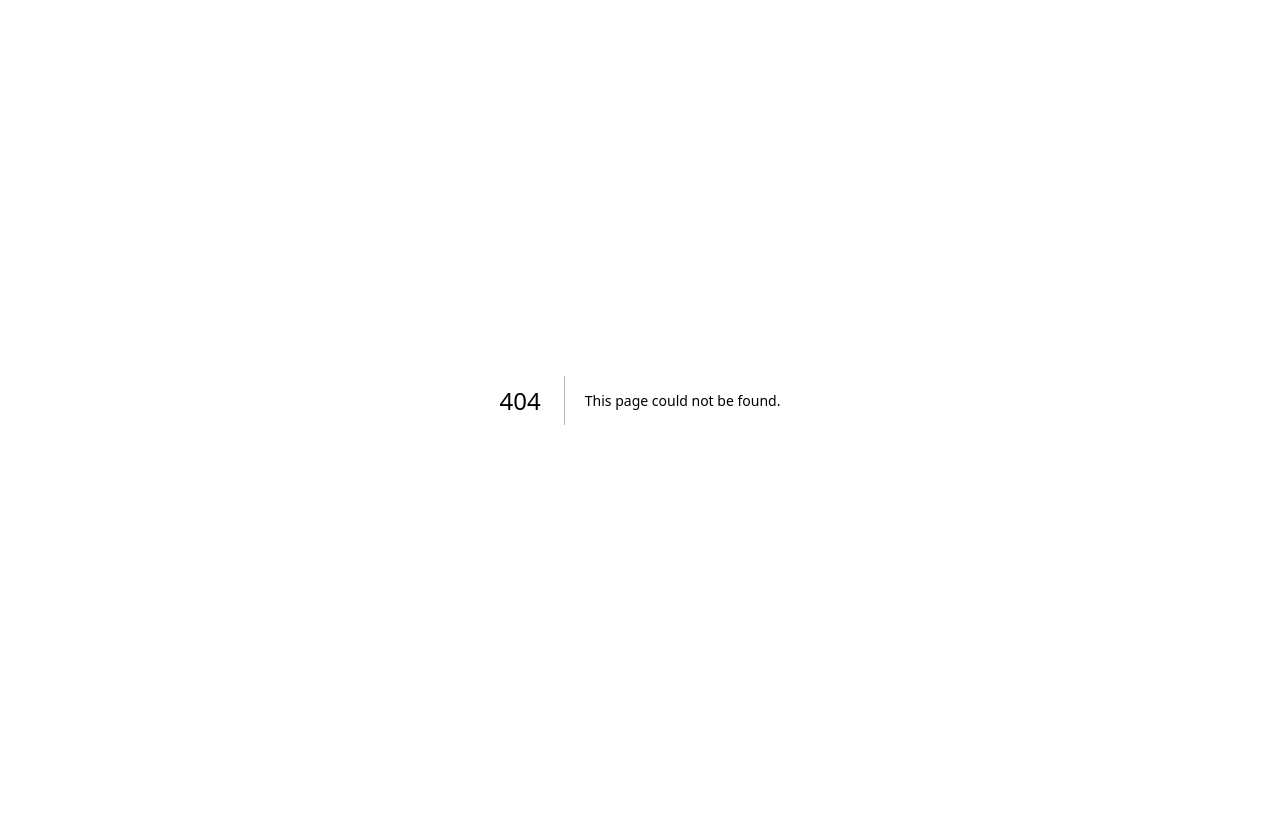
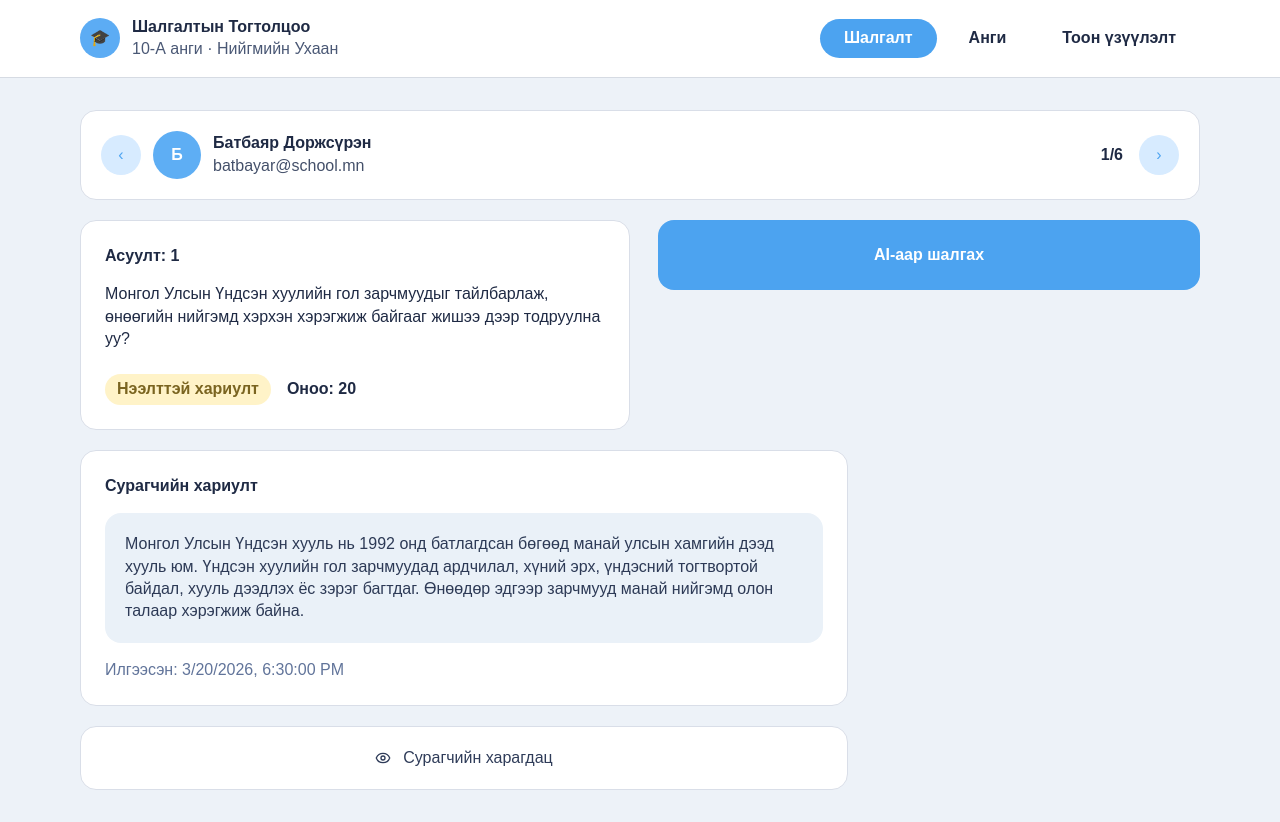
Before and after one commit to pinecone-studio/pinequest-s3-e2-update, a Next.js app in the folder apps/frontend/: page /teacher/shalgalt in a window 1280 px wide. Before the commit this address had no page. Before the commit the page ends 800 px from the top, so only its background shows below. Built offline with nearby package versions, Linux system fonts and the light colour scheme.

Commit message:
teacher-exam-ui

```diff
--- /dev/null
+++ b/apps/frontend/src/app/teacher/angi/page.tsx
@@ -0,0 +1,22 @@
+"use client";
+
+import { useState } from "react";
+import Header from "../components/header";
+import OverviewScreen from "../components/overview-screen";
+import ReviewScreen from "../components/review-screen";
+import StatsScreen from "../components/stats-screen";
+
+type TeacherView = "overview" | "review" | "stats";
+
+export default function TeacherAngiPage() {
+  const [activeView, setActiveView] = useState<TeacherView>("review");
+
+  return (
+    <div className="min-h-screen bg-[#edf2f8] text-[#1f2a44]">
+      <Header activeView={activeView} onChangeView={setActiveView} />
+      {activeView === "overview" && <OverviewScreen onOpenReview={() => setActiveView("review")} />}
+      {activeView === "review" && <ReviewScreen onBack={() => setActiveView("overview")} />}
+      {activeView === "stats" && <StatsScreen />}
+    </div>
+  );
+}
--- a/apps/frontend/src/app/teacher/components/header.tsx
+++ b/apps/frontend/src/app/teacher/components/header.tsx
@@ -5,15 +5,32 @@ import { useRouter } from "next/navigation";
 type TeacherView = "overview" | "review" | "stats";
 
 type HeaderProps = {
-  activeView: TeacherView;
-  onChangeView: (view: TeacherView) => void;
+  activeView?: TeacherView;
+  onChangeView?: (view: TeacherView) => void;
 };
 
 export default function Header({ activeView, onChangeView }: HeaderProps) {
   const router = useRouter();
+  const currentView = activeView;
+
+  const handleTabClick = (view: TeacherView) => {
+    if (onChangeView) {
+      onChangeView(view);
+      return;
+    }
+    if (view === "overview") {
+      router.push("/teacher/shalgalt");
+      return;
+    }
+    if (view === "review") {
+      router.push("/teacher/angi");
+      return;
+    }
+    router.push("/teacher/statistic");
+  };
 
   const buttonClass = (view: TeacherView) => {
-    if (activeView === view) {
+    if (currentView === view) {
       return "rounded-full bg-[#4ca3f0] px-6 py-2 text-4 font-semibold text-white";
     }
     return "rounded-full px-6 py-2 text-4 font-semibold text-[#1f2a44] transition hover:bg-[#edf2f8]";
@@ -31,16 +48,15 @@ export default function Header({ activeView, onChangeView }: HeaderProps) {
             <span className="text-4">🎓</span>
           </div>
           <div>
-            <p className="text-8 font-extrabold">Шалгалтын Тогтолцоо</p>
+            <p className="text-4 font-extrabold">Шалгалтын Тогтолцоо</p>
             <p className="text-4 text-[#4a5875]">10-А анги · Нийгмийн Ухаан</p>
           </div>
         </button>
 
         <div className="flex items-center gap-2">
-          <button className={buttonClass("review")} onClick={() => onChangeView("review")} type="button">
-            Шалгах
-          </button>
-          <button className={buttonClass("stats")} onClick={() => onChangeView("stats")} type="button">
+          <button className={buttonClass("overview")} onClick={() => handleTabClick("overview")} type="button">Шалгалт</button>
+          <button className={buttonClass("review")} onClick={() => handleTabClick("review")} type="button">Анги</button>
+          <button className={buttonClass("stats")} onClick={() => handleTabClick("stats")} type="button">
             Тоон үзүүлэлт
           </button>
         </div>
--- a/apps/frontend/src/app/teacher/components/overview-screen.tsx
+++ b/apps/frontend/src/app/teacher/components/overview-screen.tsx
@@ -1,24 +1,35 @@
-export default function OverviewScreen() {
+import { Eye } from "lucide-react";
+type OverviewScreenProps = {
+  onOpenReview: () => void;
+};
+
+export default function OverviewScreen({ onOpenReview }: OverviewScreenProps) {
   return (
     <main className="mx-auto w-full max-w-6xl space-y-5 px-4 py-8">
       <section className="rounded-2xl border border-[#d9dee8] bg-white p-5">
         <div className="flex flex-col gap-4 sm:flex-row sm:items-center sm:justify-between">
           <div className="flex items-center gap-3">
-            <button className="flex h-10 w-10 items-center justify-center rounded-full bg-[#d7ebff] text-8 text-[#4ea4f1]" type="button">
+            <button
+              className="flex h-10 w-10 items-center justify-center rounded-full bg-[#d7ebff] text-4 text-[#4ea4f1]"
+              type="button"
+            >
               ‹
             </button>
-            <div className="flex h-12 w-12 items-center justify-center rounded-full bg-[#5eaef4] text-8 font-bold text-white">
+            <div className="flex h-12 w-12 items-center justify-center rounded-full bg-[#5eaef4] text-4 font-bold text-white">
               Б
             </div>
             <div>
-              <p className="text-8 font-extrabold">Батбаяр Доржсүрэн</p>
+              <p className="text-4 font-extrabold">Батбаяр Доржсүрэн</p>
               <p className="text-4 text-[#44506a]">batbayar@school.mn</p>
             </div>
           </div>
 
           <div className="ml-auto flex items-center gap-4">
-            <span className="text-8 font-bold">1/6</span>
-            <button className="flex h-10 w-10 items-center justify-center rounded-full bg-[#d7ebff] text-8 text-[#4ea4f1]" type="button">
+            <span className="text-4 font-bold">1/6</span>
+            <button
+              className="flex h-10 w-10 items-center justify-center rounded-full bg-[#d7ebff] text-4 text-[#4ea4f1]"
+              type="button"
+            >
               ›
             </button>
           </div>
@@ -27,8 +38,8 @@ export default function OverviewScreen() {
 
       <section className="grid grid-cols-1 gap-5 lg:grid-cols-2">
         <article className="rounded-2xl border border-[#d9dee8] bg-white p-6">
-          <p className="mb-4 text-8 font-bold">Асуулт: 1</p>
-          <p className="text-8 font-medium leading-relaxed">
+          <p className="mb-4 text-4 font-bold">Асуулт: 1</p>
+          <p className="text-4 font-medium leading-relaxed">
             Монгол Улсын Үндсэн хуулийн гол зарчмуудыг тайлбарлаж, өнөөгийн
             нийгэмд хэрхэн хэрэгжиж байгааг жишээ дээр тодруулна уу?
           </p>
@@ -41,25 +52,35 @@ export default function OverviewScreen() {
         </article>
 
         <div className="lg:pl-2">
-          <button className="w-full rounded-2xl bg-[#4ca3f0] px-6 py-6 text-8 font-bold text-white transition hover:bg-[#3996ea]" type="button">
+          <button
+            className="w-full rounded-2xl bg-[#4ca3f0] px-6 py-6 text-4 font-bold text-white transition hover:bg-[#3996ea]"
+            type="button"
+          >
             AI-аар шалгах
           </button>
         </div>
       </section>
 
       <section className="max-w-3xl rounded-2xl border border-[#d9dee8] bg-white p-6">
-        <p className="mb-4 text-8 font-bold">Сурагчийн хариулт</p>
+        <p className="mb-4 text-4 font-bold">Сурагчийн хариулт</p>
         <div className="rounded-2xl bg-[#eaf1f8] p-5 text-4 leading-relaxed text-[#2d3a56]">
-          Монгол Улсын Үндсэн хууль нь 1992 онд батлагдсан бөгөөд манай улсын хамгийн
-          дээд хууль юм. Үндсэн хуулийн гол зарчмуудад ардчилал, хүний эрх, үндэсний
-          тогтвортой байдал, хууль дээдлэх ёс зэрэг багтдаг. Өнөөдөр эдгээр зарчмууд
-          манай нийгэмд олон талаар хэрэгжиж байна.
+          Монгол Улсын Үндсэн хууль нь 1992 онд батлагдсан бөгөөд манай улсын
+          хамгийн дээд хууль юм. Үндсэн хуулийн гол зарчмуудад ардчилал, хүний
+          эрх, үндэсний тогтвортой байдал, хууль дээдлэх ёс зэрэг багтдаг.
+          Өнөөдөр эдгээр зарчмууд манай нийгэмд олон талаар хэрэгжиж байна.
         </div>
-        <p className="mt-4 text-4 text-[#61749a]">Илгээсэн: 3/20/2026, 6:30:00 PM</p>
+        <p className="mt-4 text-4 text-[#61749a]">
+          Илгээсэн: 3/20/2026, 6:30:00 PM
+        </p>
       </section>
 
-      <button className="w-full max-w-3xl rounded-2xl border border-[#d9dee8] bg-white py-5 text-8 font-medium text-[#2f3c59] transition hover:bg-[#f7f9fc]" type="button">
-        Сурагчийн харагдац
+      <button
+        className="flex w-full max-w-3xl items-center justify-center gap-3 rounded-2xl border border-[#d9dee8] bg-white py-5 text-4 font-medium text-[#2f3c59] transition hover:bg-[#f7f9fc]"
+        onClick={onOpenReview}
+        type="button"
+      >
+        <Eye className="w-4 h-4" />
+        <span>Сурагчийн харагдац</span>
       </button>
     </main>
   );
--- a/apps/frontend/src/app/teacher/components/review-screen.tsx
+++ b/apps/frontend/src/app/teacher/components/review-screen.tsx
@@ -1,48 +1,72 @@
-export default function ReviewScreen() {
+import { ArrowLeft } from "lucide-react";
+
+type ReviewScreenProps = {
+  onBack: () => void;
+};
+
+export default function ReviewScreen({ onBack }: ReviewScreenProps) {
   return (
     <main className="mx-auto w-full max-w-6xl space-y-6 px-4 py-8">
-      <button className="text-4 font-medium text-[#6479a6]" type="button">
-        ◌ Буцах
+      <button
+        type="button"
+        onClick={onBack}
+        className="inline-flex items-center gap-2 text-muted-foreground hover:text-primary transition-colors"
+      >
+        <ArrowLeft className="w-4 h-4" />
+        <span>Буцах</span>
       </button>
 
       <section className="rounded-2xl border border-[#d9dee8] bg-white p-10 text-center">
-        <div className="mx-auto flex h-20 w-20 items-center justify-center rounded-full bg-[#5eaef4] text-8 font-semibold text-white">
+        <div className="mx-auto flex h-20 w-20 items-center justify-center rounded-full bg-[#5eaef4] text-4 font-semibold text-white">
           Б
         </div>
-        <p className="mt-5 text-8 font-extrabold">Батбаяр Доржсүрэн</p>
+        <p className="mt-5 text-4 font-extrabold">Батбаяр Доржсүрэн</p>
         <p className="mt-1 text-4 text-[#7384a5]">batbayar@school.mn</p>
       </section>
 
       <section className="rounded-2xl border border-[#cde4d8] bg-[#d9ece2] p-8 text-center">
-        <p className="text-4 font-semibold text-[#11a44c]">◉ Шалгалт батлагдсан</p>
-        <p className="mt-2 text-8 font-bold leading-none text-[#10b34f]">
+        <p className="text-4 font-semibold text-[#11a44c]">
+          ◉ Шалгалт батлагдсан
+        </p>
+        <p className="mt-2 text-4 font-bold leading-none text-[#10b34f]">
           16<span className="text-4 text-[#24314c]">/20</span>
         </p>
-        <p className="mt-2 text-8 font-semibold">80%</p>
+        <p className="mt-2 text-4 font-semibold">80%</p>
 
         <div className="mx-auto mt-4 h-3 w-full max-w-md rounded-full bg-white/80">
           <div className="h-3 w-[80%] rounded-full bg-[#12b650]" />
         </div>
 
-        <p className="mt-4 text-4 font-semibold text-[#1f2a44]">☑ Тэнцсэн - Маш сайн!</p>
+        <p className="mt-4 text-4 font-semibold text-[#1f2a44]">
+          ☑ Тэнцсэн - Маш сайн!
+        </p>
       </section>
 
       <section className="rounded-2xl border border-[#d9dee8] bg-white p-5">
         <p className="mb-3 text-4 font-semibold">Асуулт</p>
-        <div className="rounded-2xl bg-[#edf2f8] p-4 text-8 leading-relaxed">
-          Монгол Улсын Үндсэн хуулийн гол зарчмуудыг тайлбарлаж, өнөөгийн нийгэмд хэрхэн хэрэгжиж байгааг жишээ дээр тодруулна уу?
+        <div className="rounded-2xl bg-[#edf2f8] p-4 text-4 leading-relaxed">
+          Монгол Улсын Үндсэн хуулийн гол зарчмуудыг тайлбарлаж, өнөөгийн
+          нийгэмд хэрхэн хэрэгжиж байгааг жишээ дээр тодруулна уу?
         </div>
 
         <p className="mb-3 mt-5 text-4 font-semibold">Таны хариулт</p>
         <div className="rounded-2xl bg-[#edf2f8] p-4 text-4 leading-relaxed">
-          Монгол Улсын Үндсэн хууль нь 1992 онд батлагдсан бөгөөд манай улсын хамгийн дээд хууль юм. Үндсэн хуулийн гол зарчмуудад ардчилал, хүний эрх, үндэсний тогтвортой байдал, хууль дээдлэх ёс зэрэг багтдаг. Өнөөдөр эдгээр зарчмууд манай нийгэмд олон талаар хэрэгжиж байна. Жишээ нь, сонгуулийн эрх, үг хэлэх эрх чөлөө, шүүхийн хараат бус байдал зэрэг нь ардчилсан зарчмын илрэл юм.
+          Монгол Улсын Үндсэн хууль нь 1992 онд батлагдсан бөгөөд манай улсын
+          хамгийн дээд хууль юм. Үндсэн хуулийн гол зарчмуудад ардчилал, хүний
+          эрх, үндэсний тогтвортой байдал, хууль дээдлэх ёс зэрэг багтдаг.
+          Өнөөдөр эдгээр зарчмууд манай нийгэмд олон талаар хэрэгжиж байна.
+          Жишээ нь, сонгуулийн эрх, үг хэлэх эрх чөлөө, шүүхийн хараат бус
+          байдал зэрэг нь ардчилсан зарчмын илрэл юм.
         </div>
       </section>
 
       <section className="rounded-2xl border border-[#d9dee8] bg-white p-5">
         <p className="mb-3 text-4 font-semibold">Санал хүсэлт</p>
         <div className="rounded-2xl bg-[#edf2f8] p-4 text-4 leading-relaxed">
-          Хариулт нь үндсэн зарчмуудыг сайн тодорхойлсон боловч зарим жишээ нь илүү тодорхой байх шаардлагатай. Авлига, ядуурал зэрэг асуудлуудыг дурдсан нь сайн, гэхдээ эдгээр нь Үндсэн хуулийн хэрэгжилттэй яаж холбогдож байгааг тодруулаагүй байна.
+          Хариулт нь үндсэн зарчмуудыг сайн тодорхойлсон боловч зарим жишээ нь
+          илүү тодорхой байх шаардлагатай. Авлига, ядуурал зэрэг асуудлуудыг
+          дурдсан нь сайн, гэхдээ эдгээр нь Үндсэн хуулийн хэрэгжилттэй яаж
+          холбогдож байгааг тодруулаагүй байна.
         </div>
       </section>
 
@@ -60,17 +84,27 @@ export default function ReviewScreen() {
         <p className="mb-3 text-4 font-semibold">Дараагийн алхам</p>
         <div className="space-y-3">
           <div className="rounded-2xl bg-[#edf2f8] p-4">
-            <p className="text-8 font-bold">Санал хүсэлтийг анхааралтай уншаарай</p>
-            <p className="mt-1 text-4">Багш ямар зүйлийг сайжруулах хэрэгтэйг хэлж байгааг ойлгоорой</p>
+            <p className="text-4 font-bold">
+              Санал хүсэлтийг анхааралтай уншаарай
+            </p>
+            <p className="mt-1 text-4">
+              Багш ямар зүйлийг сайжруулах хэрэгтэйг хэлж байгааг ойлгоорой
+            </p>
           </div>
 
           <div className="rounded-2xl bg-[#edf2f8] p-4">
-            <p className="text-8 font-bold">Үндсэн материалыг давтан судлаарай</p>
-            <p className="mt-1 text-4">Ангийн тэмдэглэл, номоо дахин уншаад мэдлэгээ бэхжүүлээрэй</p>
+            <p className="text-4 font-bold">
+              Үндсэн материалыг давтан судлаарай
+            </p>
+            <p className="mt-1 text-4">
+              Ангийн тэмдэглэл, номоо дахин уншаад мэдлэгээ бэхжүүлээрэй
+            </p>
           </div>
 
           <div className="rounded-2xl bg-[#edf2f8] p-4">
-            <p className="text-8 font-bold">Асуулт байвал багштайгаа ярилцаарай</p>
+            <p className="text-4 font-bold">
+              Асуулт байвал багштайгаа ярилцаарай
+            </p>
             <p className="mt-1 text-4">Багш танд туслахад таатай байх болно</p>
           </div>
         </div>
--- a/apps/frontend/src/app/teacher/components/stats-screen.tsx
+++ b/apps/frontend/src/app/teacher/components/stats-screen.tsx
@@ -45,7 +45,7 @@ export default function StatsScreen() {
   return (
     <main className="mx-auto w-full max-w-6xl space-y-6 px-4 py-8">
       <section className="rounded-xl border border-[#d9dee8] bg-white p-6">
-        <h1 className="text-8 font-extrabold">Ангийн Тоон Үзүүлэлт</h1>
+        <h1 className="text-4 font-extrabold">Ангийн Тоон Үзүүлэлт</h1>
         <p className="mt-2 text-4 text-[#66789f]">10-А анги · Нийгмийн Ухаан · Шалгалт #1 · 2026/03/20</p>
       </section>
 
@@ -53,10 +53,10 @@ export default function StatsScreen() {
         {stats.map((item) => (
           <article key={item.title} className="rounded-xl border border-[#d9dee8] bg-white p-4">
             <div className="flex items-start justify-between">
-              <span className="text-8 text-[#68b4f5]">◉</span>
+              <span className="text-4 text-[#68b4f5]">◉</span>
               <span className={`text-4 font-semibold ${toneClasses(item.tone)}`}>{item.trend}</span>
             </div>
-            <p className="mt-3 text-8 font-bold">{item.value}</p>
+            <p className="mt-3 text-4 font-bold">{item.value}</p>
             <p className="mt-1 text-4 font-semibold">{item.title}</p>
             <p className="mt-1 text-4 text-[#66789f]">{item.note}</p>
           </article>
@@ -64,7 +64,7 @@ export default function StatsScreen() {
       </section>
 
       <section className="rounded-xl border border-[#d9dee8] bg-white p-5">
-        <p className="mb-5 text-8 font-bold">Оноо Хуваарилалт</p>
+        <p className="mb-5 text-4 font-bold">Оноо Хуваарилалт</p>
         <div className="grid h-64 grid-cols-4 items-end gap-4 border-b border-l border-[#bcc7da] px-3 pb-0 pt-2">
           {scoreDistribution.map((bar) => (
             <div key={bar.range} className="flex flex-col items-center justify-end gap-2">
@@ -76,7 +76,7 @@ export default function StatsScreen() {
       </section>
 
       <section className="rounded-xl border border-[#d9dee8] bg-white p-5">
-        <p className="mb-5 text-8 font-bold">Түгээмэл Алдаа</p>
+        <p className="mb-5 text-4 font-bold">Түгээмэл Алдаа</p>
         <div className="space-y-4">
           {commonErrors.map((error) => (
             <div key={error.label}>
@@ -93,7 +93,7 @@ export default function StatsScreen() {
       </section>
 
       <section className="rounded-xl border border-[#d9dee8] bg-white p-5">
-        <p className="mb-4 text-8 font-bold">Сурагчийн Жагсаалт</p>
+        <p className="mb-4 text-4 font-bold">Сурагчийн Жагсаалт</p>
         <div className="space-y-3">
           {students.map((student) => (
             <div key={student.email} className="flex items-center justify-between gap-4 rounded-lg px-3 py-2 hover:bg-[#f6f9fc]">
@@ -102,12 +102,12 @@ export default function StatsScreen() {
                   {student.initial}
                 </div>
                 <div>
-                  <p className="text-8 font-semibold">{student.name}</p>
+                  <p className="text-4 font-semibold">{student.name}</p>
                   <p className="text-4 text-[#6d7fa3]">{student.email}</p>
                 </div>
               </div>
               <div className="text-right">
-                <p className="text-8 font-bold text-[#15b24f]">{student.score}</p>
+                <p className="text-4 font-bold text-[#15b24f]">{student.score}</p>
                 <p className="text-4 text-[#556788]">{student.status}</p>
               </div>
             </div>
--- /dev/null
+++ b/apps/frontend/src/app/teacher/shalgalt/page.tsx
@@ -0,0 +1,22 @@
+"use client";
+
+import { useState } from "react";
+import Header from "../components/header";
+import OverviewScreen from "../components/overview-screen";
+import ReviewScreen from "../components/review-screen";
+import StatsScreen from "../components/stats-screen";
+
+type TeacherView = "overview" | "review" | "stats";
+
+export default function TeacherShalgaltPage() {
+  const [activeView, setActiveView] = useState<TeacherView>("overview");
+
+  return (
+    <div className="min-h-screen bg-[#edf2f8] text-[#1f2a44]">
+      <Header activeView={activeView} onChangeView={setActiveView} />
+      {activeView === "overview" && <OverviewScreen onOpenReview={() => setActiveView("review")} />}
+      {activeView === "review" && <ReviewScreen onBack={() => setActiveView("overview")} />}
+      {activeView === "stats" && <StatsScreen />}
+    </div>
+  );
+}
--- /dev/null
+++ b/apps/frontend/src/app/teacher/statistic/page.tsx
@@ -0,0 +1,11 @@
+import Header from "../components/header";
+import StatsScreen from "../components/stats-screen";
+
+export default function TeacherStatisticPage() {
+  return (
+    <div className="min-h-screen bg-[#edf2f8] text-[#1f2a44]">
+      <Header activeView="stats" />
+      <StatsScreen />
+    </div>
+  );
+}
--- a/package.json
+++ b/package.json
@@ -25,5 +25,8 @@
     "url": "https://github.com/pinecone-studio/pinequest-s3-e2-update/issues"
   },
   "homepage": "https://github.com/pinecone-studio/pinequest-s3-e2-update#readme",
-  "packageManager": "pnpm@10.32.0+sha512.9b2634bb3fed5601c33633f2d92593f506270a3963b8c51d2b2d6a828da615ce4e9deebef9614ccebbc13ac8d3c0f9c9ccceb583c69c8578436fa477dbb20d70"
+  "packageManager": "pnpm@10.32.0+sha512.9b2634bb3fed5601c33633f2d92593f506270a3963b8c51d2b2d6a828da615ce4e9deebef9614ccebbc13ac8d3c0f9c9ccceb583c69c8578436fa477dbb20d70",
+  "dependencies": {
+    "lucide-react": "^1.0.1"
+  }
 }
```
Also changed, not shown: apps/frontend/src/app/teacher/page.tsx (+1 -14 lines), 1 other file (tests, documents, lock files or other folders).
